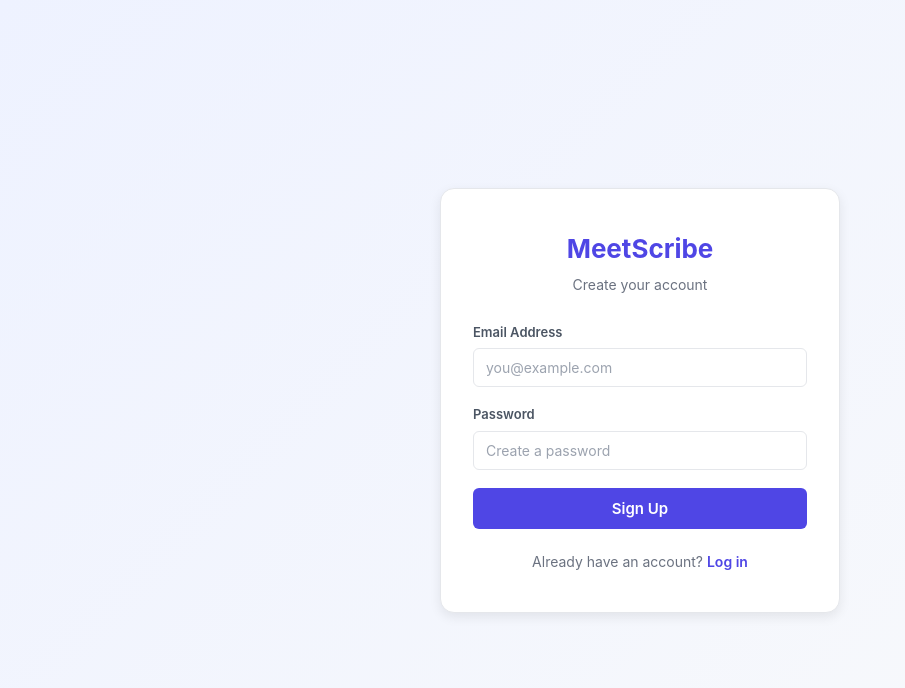
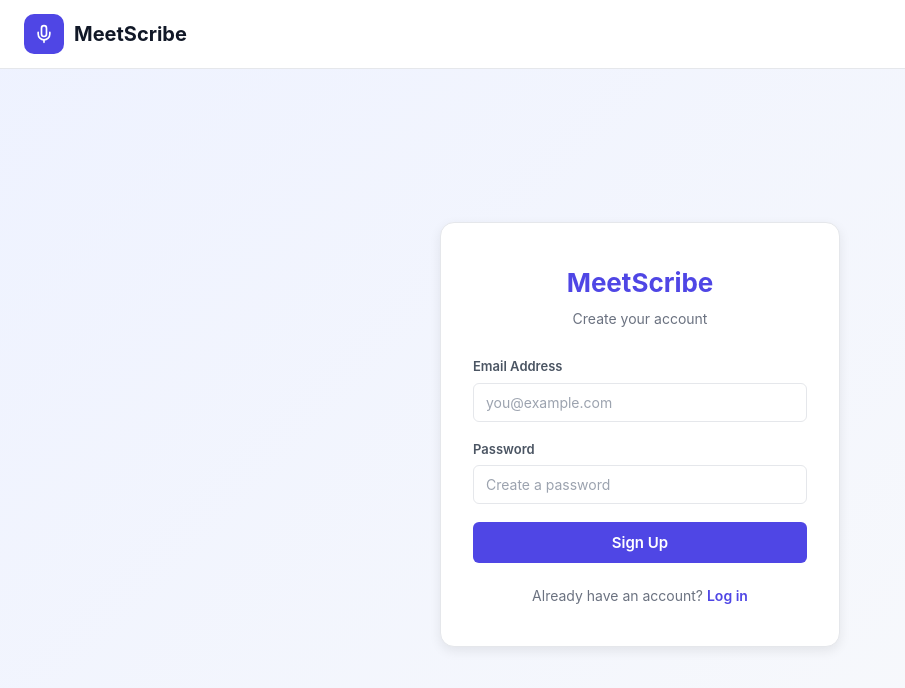
Before and after one commit to Huy2411SCH/ICT308-Project-2, a React (Vite) app in the folder MeetScribe/: page /signup in a window 1280 px wide. Shown: the top 688 px of the page, without its empty margins (0-905 px from the left). Built offline with nearby package versions, Linux system fonts and the light colour scheme; no server answers.

Commit message:
add headers into login and signup page

```diff
--- a/MeetScribe/src/components/LoginHeader.jsx
+++ b/MeetScribe/src/components/LoginHeader.jsx
@@ -0,0 +1,16 @@
+import { Link } from 'react-router-dom'
+import { MicIcon } from './icons'
+import './Header.css'
+
+export default function LoginHeader() {
+  return (
+    <header className="app-header">
+      <Link to="/homepage" className="brand">
+        <span className="brand-icon">
+          <MicIcon />
+        </span>
+        <span className="brand-name">MeetScribe</span>
+      </Link>
+    </header>
+  )
+}
--- a/MeetScribe/src/pages/Login.css
+++ b/MeetScribe/src/pages/Login.css
@@ -1,9 +1,15 @@
 .login-page {
   min-height: 100vh;
   display: flex;
+  flex-direction: column;
+  background: linear-gradient(135deg, var(--color-primary-light) 0%, var(--color-bg) 100%);
+}
+
+.login-center {
+  flex: 1;
+  display: flex;
   align-items: center;
   justify-content: center;
-  background: linear-gradient(135deg, var(--color-primary-light) 0%, var(--color-bg) 100%);
 }
 
 .login-wrap {
--- a/MeetScribe/src/pages/Login.jsx
+++ b/MeetScribe/src/pages/Login.jsx
@@ -2,6 +2,7 @@
 import { Link, useNavigate } from 'react-router-dom'
 import './Login.css'
 import { supabase } from '../lib/supabaseClient'
+import LoginHeader from '../components/LoginHeader'
 export default function Login() {
   const [email, setEmail] = useState('')
   const [password, setPassword] = useState('')
@@ -28,6 +29,8 @@
 
   return (
     <div className="login-page">
+      <LoginHeader />
+      <div className="login-center">
       <div className="login-wrap">
         <div className="login-preview">
           <div className="login-preview-heading">
@@ -101,6 +104,7 @@
           <p>Don't have an account? <Link to="/signup">Sign up</Link></p>
         </div>
       </div>
+      </div>
     </div>
   )
 }
--- a/MeetScribe/src/pages/Signup.jsx
+++ b/MeetScribe/src/pages/Signup.jsx
@@ -2,6 +2,7 @@
 import { Link, useNavigate } from 'react-router-dom'
 import './Login.css'
 import { authService } from '../lib/authService'
+import LoginHeader from '../components/LoginHeader'
 
 export default function SignUp() {
   const [email, setEmail] = useState('')
@@ -35,10 +36,13 @@
   if (submitted) {
     return (
       <div className="login-page">
+        <LoginHeader />
+        <div className="login-center">
           <div className="login-container">
             <div className="login-header">
               <h1>Check your email</h1>
               <p>We sent a confirmation link to {email}.</p>
+            </div>
           </div>
         </div>
       </div>
@@ -47,6 +51,8 @@
 
   return (
     <div className="login-page">
+      <LoginHeader />
+      <div className="login-center">
         <div className="login-container">
           <div className="login-header">
             <h1>MeetScribe</h1>
@@ -87,5 +93,6 @@
           <p>Already have an account? <Link to="/login">Log in</Link></p>
         </div>
       </div>
+    </div>
   )
 }
```
Lines whose indentation alone changed are shown as unchanged.
